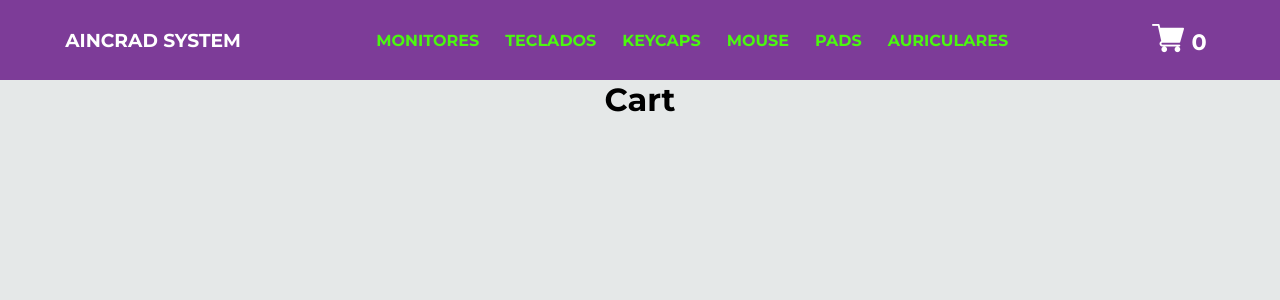
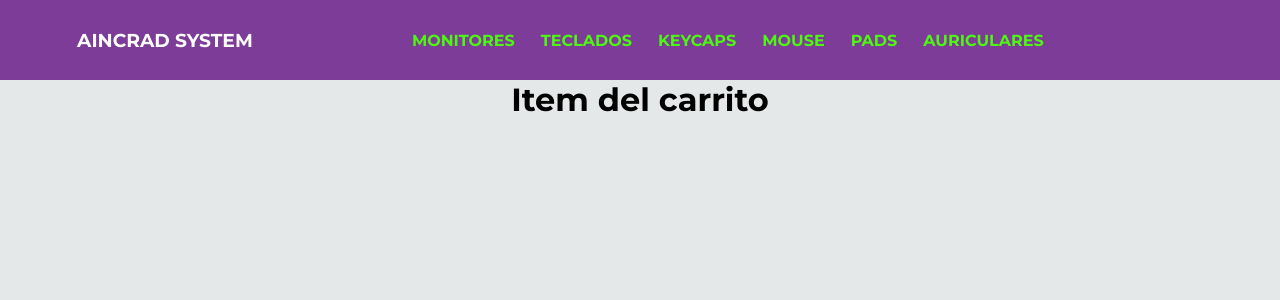
Before and after one commit to AugustoC01/ecommerce-react, a React (Create React App) app: page /cart in a window 1280 px wide. Shown: the top 300 px of the page. Built offline with nearby package versions, Linux system fonts and the light colour scheme.

Commit message:
Separe Spinner, agregue Cart

```diff
--- a/src/App.js
+++ b/src/App.js
@@ -3,6 +3,7 @@
 import NavBar from "./components/NavBar/NavBar";
 import ItemListContainer from "./components/ItemListContainer/ItemListContainer";
 import ItemDetailContainer from "./components/ItemDetailContainer/ItemDetailContainer";
+import Cart from './components/Cart/Cart'
 import { CartProvider } from "./Context/CartContext";
 
 function App() {
@@ -15,7 +16,7 @@
             <Route path='/' element={<ItemListContainer />}/>
             <Route path='/category/:categoryId' element={<ItemListContainer />}/>
             <Route path='/detail/:productId' element={<ItemDetailContainer />}/>
-            <Route path="/cart" element={<h1>Cart</h1>}></Route>
+            <Route path="/cart" element={<Cart />}></Route>
           </Routes>
         </BrowserRouter>
       </CartProvider>
--- /dev/null
+++ b/src/components/Cart/Cart.js
@@ -0,0 +1,10 @@
+const Cart = () => {
+    return(
+        <div>
+            <h1>Item del carrito</h1>
+
+        </div>
+    )
+}
+
+export default Cart
--- a/src/components/CartWidget/CartWidget.css
+++ b/src/components/CartWidget/CartWidget.css
@@ -3,6 +3,10 @@
     align-items: flex-end;
     gap: 0.5rem;
     padding: 0.5rem;
+}
+
+.hidden-container {
+    display: none;
 }
 
 .cart-container:hover {
--- a/src/components/CartWidget/CartWidget.js
+++ b/src/components/CartWidget/CartWidget.js
@@ -3,13 +3,15 @@
 import CartContext from "../../Context/CartContext";
 
 const CartWidget = () => {
+  const { getItemsQuantity } = useContext(CartContext)
+  const itemsQuantity = getItemsQuantity()
 
-  const { getItemsQuantity } = useContext(CartContext)
+  if (itemsQuantity === 0) return
 
   return(
     <div className='cart-container'>
       <img src="/images/cart.png" alt="cartLogo" className='cart-img' />
-      <h1 className='cart-count'>{getItemsQuantity()}</h1>
+      <h1 className='cart-count'>{itemsQuantity}</h1>
     </div>
   )
 };
--- a/src/components/ItemListContainer/ItemListContainer.css
+++ b/src/components/ItemListContainer/ItemListContainer.css
@@ -2,31 +2,3 @@
     height: 90vh;
     width: 100%;
 }
-
-
-/* LOGO DE CARGANDO... */
-.loading-spinner {
-    border: 6px solid #D5DBDB;
-    border-top-color: #7D3C98;
-    border-top-style: solid;
-    height: 20px;
-    width: 20px;
-    border-radius: 100%;
-
-    position: absolute;
-    top: 0;
-    left: 0;
-    right: 0;
-    bottom: 0;
-    margin: auto;
-    animation: spin 1.5s linear infinite;
-}
-
-@keyframes spin {
-    from {
-        transform: rotate(0deg);
-    }
-    to {
-        transform: rotate(360deg);
-    }
-}
--- a/src/components/ItemListContainer/ItemListContainer.js
+++ b/src/components/ItemListContainer/ItemListContainer.js
@@ -1,8 +1,9 @@
-import "./ItemListContainer.css";
-import { getProducts } from "../../asyncmock";
-import { useEffect, useState } from "react";
-import { useParams } from "react-router-dom";
-import ItemList from "../ItemList/ItemList";
+import './ItemListContainer.css';
+import { getProducts } from '../../asyncmock';
+import { useEffect, useState } from 'react';
+import { useParams } from 'react-router-dom';
+import ItemList from '../ItemList/ItemList';
+import LoadingSpinner from '../LoadingSpinner/LoadingSpinner'
 
 const ItemListContainer = (props) => {
   const [products, setProducts] = useState([])
@@ -18,18 +19,13 @@
         setLoading(false)})
   }, [categoryId])
 
-  if(loading){
-    return(
-      <div className="loading-spinner"> </div>
-    )
-  }
+  if(loading) return <LoadingSpinner />
 
   return(
-    <div className="container">
+    <div className='container'>
       {products.length > 0
-        ? <ItemList products={products}/>
+        ? <ItemList products={products} />
         : <h1>No hay productos</h1>}
-
     </div>
   )
 }
--- /dev/null
+++ b/src/components/LoadingSpinner/LoadingSpinner.css
@@ -0,0 +1,25 @@
+.loading-spinner {
+    border: 6px solid #D5DBDB;
+    border-top-color: #7D3C98;
+    border-top-style: solid;
+    height: 20px;
+    width: 20px;
+    border-radius: 100%;
+
+    position: absolute;
+    top: 0;
+    left: 0;
+    right: 0;
+    bottom: 0;
+    margin: auto;
+    animation: spin 1.5s linear infinite;
+}
+
+@keyframes spin {
+    from {
+        transform: rotate(0deg);
+    }
+    to {
+        transform: rotate(360deg);
+    }
+}
--- /dev/null
+++ b/src/components/LoadingSpinner/LoadingSpinner.js
@@ -0,0 +1,7 @@
+import './LoadingSpinner.css'
+
+const LoadingSpinner = () => {
+    <div className='loading-spinner'></div>
+}
+
+export default LoadingSpinner
```
